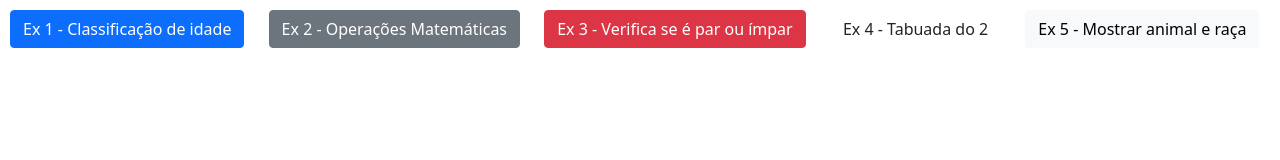
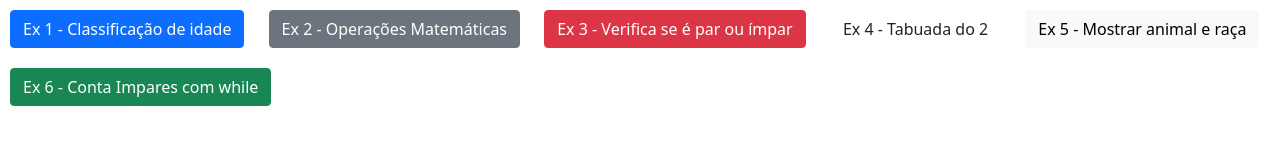
Before and after one commit to NatanVieira/M1S04, a plain HTML site: page index.htm in a window 1280 px wide. Drawn offline with nearby package versions, Linux system fonts and the light colour scheme.

Commit message:
M1S04 - Exercicio 6

```diff
--- a/index.htm
+++ b/index.htm
@@ -19,6 +19,7 @@
         <input type="button" class="btn btn-danger" onclick="parOuImpar()" value="Ex 3 - Verifica se é par ou ímpar">
         <input type="button" class="btn btn-black" onclick="tabuadaDo2()" value="Ex 4 - Tabuada do 2">
         <input type="button" class="btn btn-light" onclick="mostraAnimaisERaca()" value="Ex 5 - Mostrar animal e raça">
+        <input type="button" class="btn btn-success" onclick="contaImpares()" value="Ex 6 - Conta Impares com while">
 
         <script src="https://cdn.jsdelivr.net/npm/bootstrap@5.1.3/dist/js/bootstrap.bundle.min.js" integrity="sha384-ka7Sk0Gln4gmtz2MlQnikT1wXgYsOg+OMhuP+IlRH9sENBO0LRn5q+8nbTov4+1p" crossorigin="anonymous"></script>
     </body>
--- a/script.js
+++ b/script.js
@@ -69,3 +69,15 @@ function mostraAnimaisERaca() {
 
     animais.forEach(function(animal) {console.log(animal.animal + " " + animal.raca)});
 }
+
+//Exercicio 6
+function contaImpares() {
+    var contaImpares = 0;
+    var contador = 0;
+
+    while(contaImpares < 10) {
+        contador++;
+        contaImpares +=  contador % 2 === 0 ? 0 : 1;
+        console.log("Contador:  " + contador + " - " + "Impares: " + contaImpares);
+    }
+}
```
